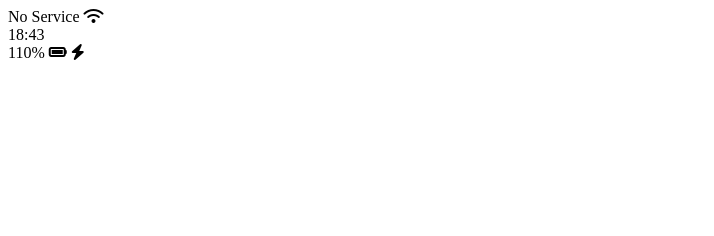
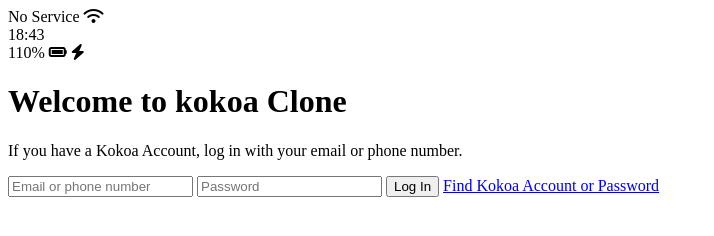
Before and after one commit to jooho7133/kokoa-clone-2020, a plain HTML site: page index.html in a window 1280 px wide. Shown: the whole page, without its empty margins (0-714 px from the left). Drawn offline with Linux system fonts and the light colour scheme.

```diff
--- a/index.html
+++ b/index.html
@@ -21,6 +21,20 @@
       </div>
     </div>
 
+    <header class="welcome-header">
+      <h1 class="welcome-header__title">Welcome to kokoa Clone</h1>
+      <p class="welcome-header__text">
+        If you have a Kokoa Account, log in with your email or phone number.
+      </p>
+    </header>
+
+    <form id="login-form">
+      <input type="text" placeholder="Email or phone number" />
+      <input type="password" placeholder="Password" />
+      <input type="submit" value="Log In" />
+      <a href="#">Find Kokoa Account or Password</a>
+    </form>
+
     <script
       src="https://kit.fontawesome.com/6478f529f2.js"
       crossorigin="anonymous"
```
